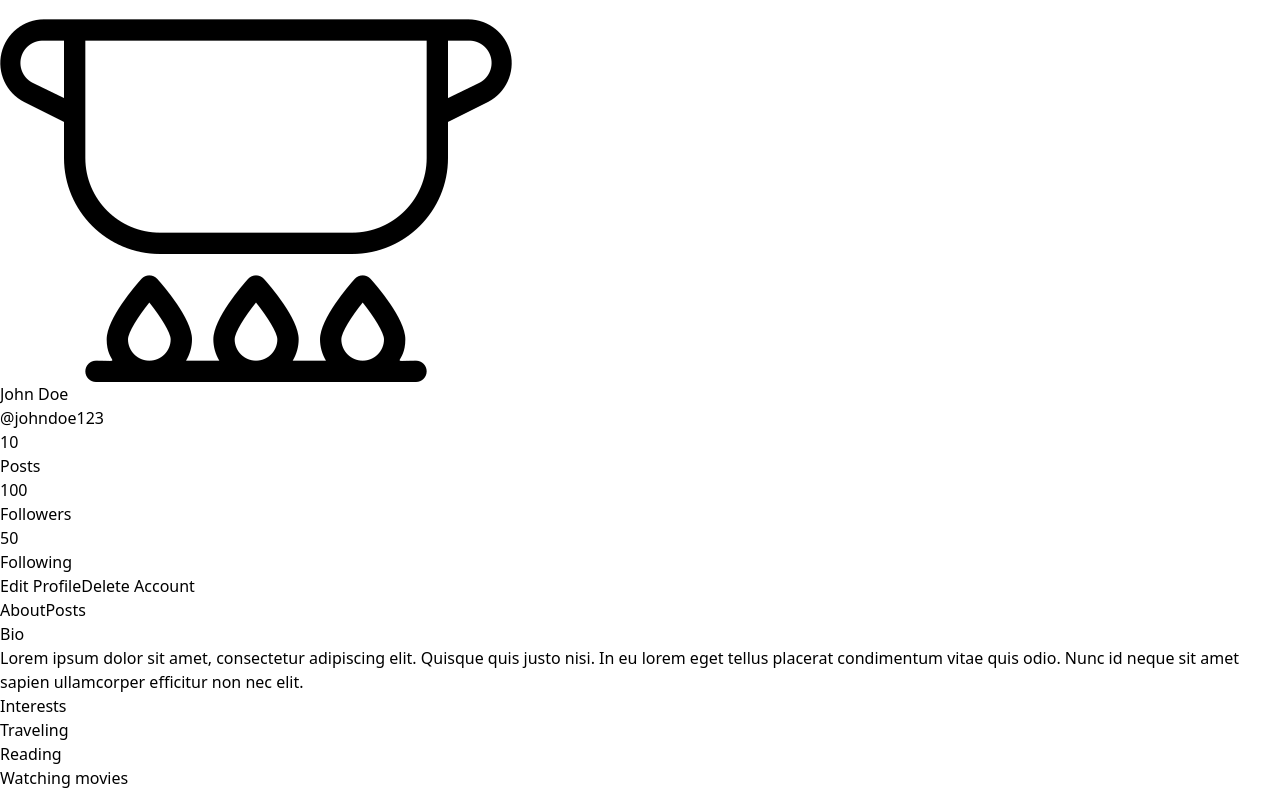
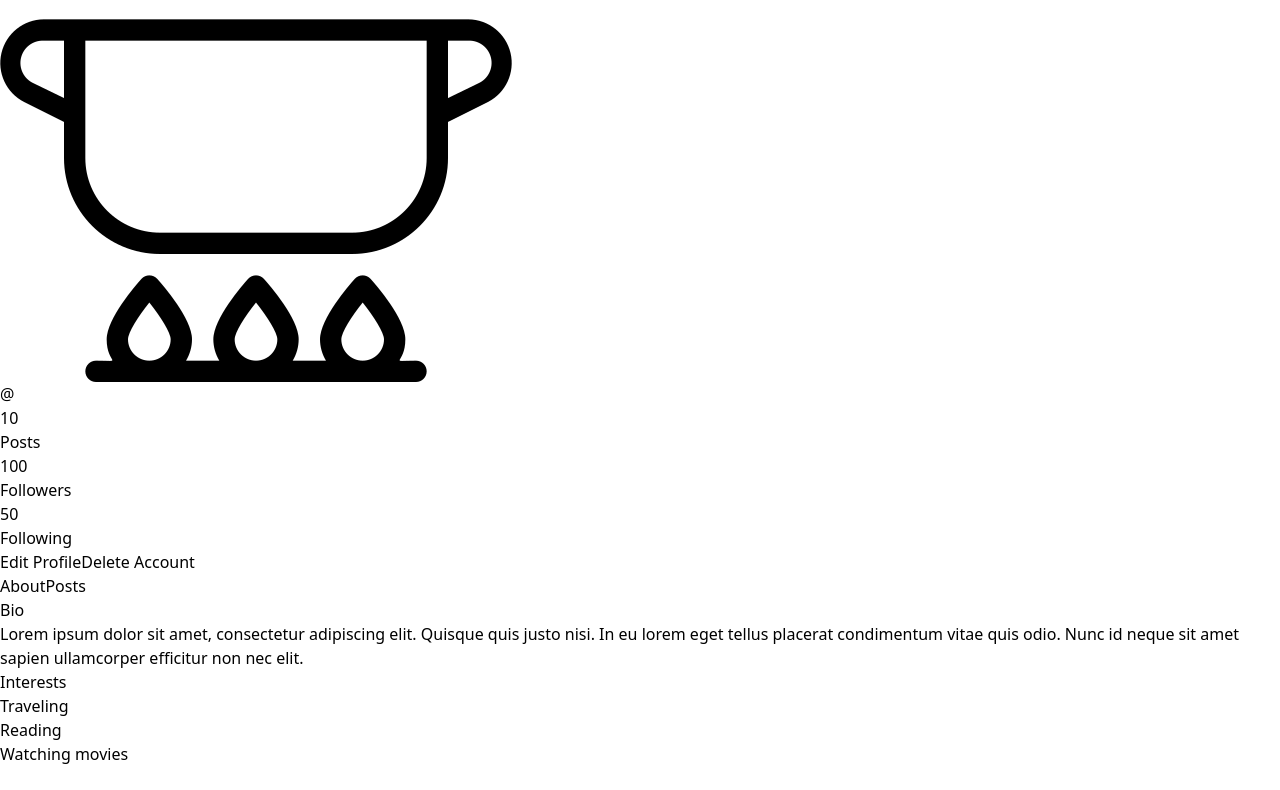
Before and after one commit to milindnair/DishDash, a React (Vite) app in the folder frontend/: page /profile in a window 1280 px wide. Shown: the part 2066-2856 px from the top of the page. After the commit the page ends 2832 px from the top, so only its background shows below. Built offline with nearby package versions, Linux system fonts and the light colour scheme.

Commit message:
profile name fix done

```diff
--- a/frontend/src/components/HomeComponents/Avatar.jsx
+++ b/frontend/src/components/HomeComponents/Avatar.jsx
@@ -15,6 +15,7 @@ const Avatar = (props) => {
 
   const handleProfileClick = () => {
     // Handle profile click logic here
+    navigate('/profile');
   };
 
   const handleLogoutClick = () => {
--- a/frontend/src/components/Profile.jsx
+++ b/frontend/src/components/Profile.jsx
@@ -1,10 +1,14 @@
 import Navbar from "./HomeComponents/Navbar";
 import ProfileContainer from "./Profile/ProfileContainer";
 import PostSection from "./Profile/PostSection";
+import { useSelector } from "react-redux";
 
 const Profile = () => {
-const name = 'John Doe';
-  const userId = 'johndoe123';
+  const isLoggedIn = useSelector(state => state.isLoggedIn);
+  const username = useSelector(state => state.username);
+
+// const name = 'John Doe';
+//   const userId = 'johndoe123';
   const posts = 10;
   const followers = 100;
   const following = 50;
@@ -13,8 +17,7 @@ const name = 'John Doe';
     <div className="container mx-auto h-screen bg-[#212121]">
         <Navbar />
       <ProfileContainer
-        name={name}
-        userId={userId}
+        userId={username}
         posts={posts}
         followers={followers}
         following={following}
--- a/frontend/src/components/Profile/ProfileContainer.jsx
+++ b/frontend/src/components/Profile/ProfileContainer.jsx
@@ -4,13 +4,12 @@ import Avatar from '../HomeComponents/Avatar';
 import Cook from '../HomeComponents/cooking.png';
 import ProfileStats from './ProfileStats';
 
-const ProfileContainer = ({ name, userId, posts, followers, following }) => {
+const ProfileContainer = ({ userId, posts, followers, following }) => {
   return (
     <div className="flex flex-col items-center justify-center w-full pt-4 bg-[#212121]">
       <div className="w-32 h-32 rounded-full overflow-hidden">
         <Avatar src={Cook}/>
       </div>
-      <h2 className="mt-4 text-lg font-bold">{name}</h2>
       <p className="text-sm text-gray-500">@{userId}</p>
       <ProfileStats posts={posts} followers={followers} following={following} />
       <div className="mt-4 flex">
--- a/frontend/src/components/authComponents/SideDiv.jsx
+++ b/frontend/src/components/authComponents/SideDiv.jsx
@@ -11,14 +11,7 @@ const SideDiv = () => {
   const navigate = useNavigate();
   const dispatch = useDispatch();
 
-  useEffect(() => {
-    const token = localStorage.getItem('token');
-    if (token) {
-      dispatch({ type: 'LOGIN' });
-    }
-  }, [dispatch]);
-
-  const loginHandler = async () => {
+  const loginHandler = async (event) => {
     event.preventDefault();
     console.log("Login");
     const username = event.target.username.value;
@@ -26,16 +19,25 @@ const SideDiv = () => {
 
     try {
       const res = await verifyPassword({ username, password });
-      let { token } = res.data;
+      const { token } = res.data;
       localStorage.setItem('token', token);
-      dispatch({ type: 'LOGIN' });
+      dispatch({ type: 'LOGIN', username: username });
       navigate('/');
     } catch (error) {
-      // Handle the error
-
       console.error("Error:", error);
     }
   };
+
+  useEffect(() => {
+    const token = localStorage.getItem('token');
+    const storedUsername = localStorage.getItem('username');
+
+    if (token && storedUsername) {
+      dispatch({ type: 'LOGIN', username: storedUsername });
+    }
+  }, [dispatch]);
+
+
 
 
   return (
--- a/frontend/src/store/store.js
+++ b/frontend/src/store/store.js
@@ -4,17 +4,19 @@ import thunk from 'redux-thunk';
 // Define the initial state
 const initialState = {
   isLoggedIn: localStorage.getItem('isLoggedIn') === 'true',
+  username: localStorage.getItem('username') || '',
 };
 
-  // Define the reducer function
 const reducer = (state = initialState, action) => {
   switch (action.type) {
     case 'LOGIN':
       localStorage.setItem('isLoggedIn', true);
-        return { ...state, isLoggedIn: true };
+      localStorage.setItem('username', action.username);
+      return { ...state, isLoggedIn: true, username: action.username };
     case 'LOGOUT':
       localStorage.setItem('isLoggedIn', false);
-        return { ...state, isLoggedIn: false };
+      localStorage.removeItem('username');
+      return { ...state, isLoggedIn: false, username: '' };
     default:
       return state;
   }
```
Lines whose indentation alone changed are shown as unchanged.
